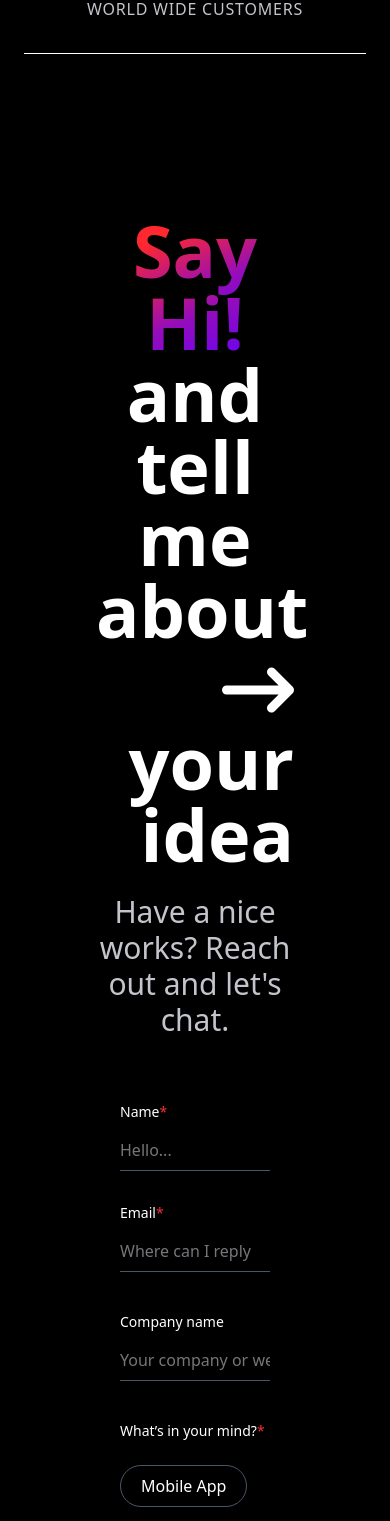
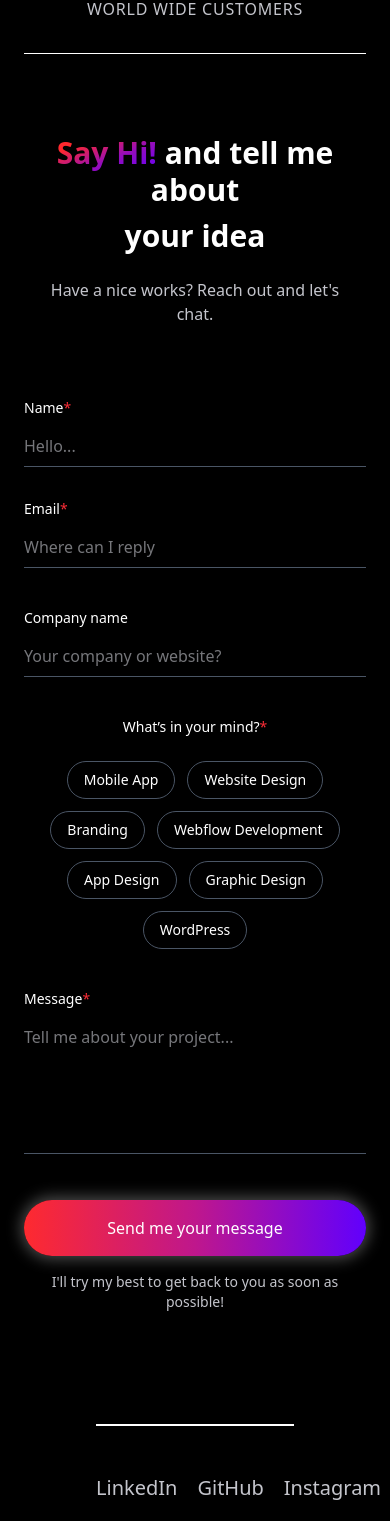
Before and after one commit to Samra720/samra-portfolio, a React (Vite) app in the folder frontend/: page / in a window 390 px wide. Shown: the part 6460-7981 px from the top of the page. Built offline with nearby package versions, Linux system fonts and the light colour scheme; the HTML template or start-up script is replaced by a standard one.

Commit message:
ContactSection made responsive

```diff
--- a/frontend/src/components/ContactSection.tsx
+++ b/frontend/src/components/ContactSection.tsx
@@ -94,13 +94,24 @@ export default function ContactSection() {
   };
 
   return (
-    <section className="px-24 mt-40">
+    <section className="px-6 md:px-12 xl:px-24 mt-20 md:mt-30 lg:mt-40">
       <div>
-        <div className="text-center">
-          <h1 className="font-bold text-7xl max-w-225 mx-auto mb-6"><span className="font-extrabold bg-clip-text text-transparent bg-[linear-gradient(to_bottom_right,#ff282e_25%,#960db9_60%,#6200fe_100%)]">Say Hi!</span> and tell me about <span className="block text-right"><FaArrowRightLong className="inline" /> your idea</span></h1>
-          <p className="text-muted text-3xl">Have a nice works? Reach out and let's chat.</p>
+        <div className="text-center mb-10 md:mb-20">
+          <h1 className="font-bold text-3xl sm:text-4xl md:text-5xl lg:6xl xl:7xl max-w-4xl mx-auto mb-6 leading-tight">
+            <span className="font-extrabold bg-clip-text text-transparent bg-[linear-gradient(to_bottom_right,#ff282e_25%,#960db9_60%,#6200fe_100%)]">
+              Say Hi!
+            </span>{" "}
+            and tell me about{" "}
+            <span className="block md:text-right mt-2 md:mt-0">
+              <FaArrowRightLong className="hidden md:inline mr-4" /> your idea
+            </span>
+          </h1>
+          <p className="text-muted text-md sm:text-xl md:text-2xl lg:text-3xl px-4">
+            Have a nice works? Reach out and let's chat.
+          </p>
         </div>
-        <div className="text-main min-h-screen px-6 py-16">
+
+        <div className="text-main min-h-screen py-8 md:py-16">
           <motion.div
             initial={{ opacity: 0, y: 40 }}
             whileInView={{ opacity: 1, y: 0 }}
@@ -108,8 +119,6 @@ export default function ContactSection() {
             className="max-w-4xl mx-auto"
           >
             <form onSubmit={handleSubmit} className="space-y-10">
-
-              {/* Honeypot Field */}
               <input
                 type="text"
                 name="website"
@@ -120,8 +129,7 @@ export default function ContactSection() {
                 className="hidden"
               />
 
-              {/* Name + Email */}
-              <div className="grid md:grid-cols-2 gap-8">
+              <div className="grid grid-cols-1 md:grid-cols-2 gap-8">
                 <div>
                   <label className="block mb-2 text-sm">
                     Name<span className="text-red-500">*</span>
@@ -129,9 +137,7 @@ export default function ContactSection() {
                   <input
                     type="text"
                     value={form.name}
-                    onChange={(e: React.ChangeEvent<HTMLInputElement>) =>
-                      setForm({ ...form, name: e.target.value })
-                    }
+                    onChange={(e) => setForm({ ...form, name: e.target.value })}
                     placeholder="Hello..."
                     className="w-full bg-transparent border-b border-gray-600 focus:border-purple-500 outline-none py-2 transition"
                   />
@@ -144,52 +150,44 @@ export default function ContactSection() {
                   <input
                     type="email"
                     value={form.email}
-                    onChange={(e: React.ChangeEvent<HTMLInputElement>) =>
-                      setForm({ ...form, email: e.target.value })
-                    }
+                    onChange={(e) => setForm({ ...form, email: e.target.value })}
                     placeholder="Where can I reply"
                     className="w-full bg-transparent border-b border-gray-600 focus:border-purple-500 outline-none py-2 transition"
                   />
                 </div>
               </div>
 
-              {/* Company */}
               <div>
                 <label className="block mb-2 text-sm">Company name</label>
                 <input
                   type="text"
                   value={form.company}
-                  onChange={(e: React.ChangeEvent<HTMLInputElement>) =>
-                    setForm({ ...form, company: e.target.value })
-                  }
+                  onChange={(e) => setForm({ ...form, company: e.target.value })}
                   placeholder="Your company or website?"
                   className="w-full bg-transparent border-b border-gray-600 focus:border-purple-500 outline-none py-2 transition"
                 />
               </div>
 
-              {/* Services */}
               <div>
-                <label className="block mb-6 text-sm">
+                <label className="block mb-6 text-sm text-center md:text-left">
                   What’s in your mind?<span className="text-red-500">*</span>
                 </label>
 
-                <div className="flex flex-wrap gap-4">
+                <div className="flex flex-wrap justify-center md:justify-start gap-3 md:gap-4">
                   {servicesList.map((service) => {
                     const isSelected = selectedServices.includes(service);
-
                     return (
                       <motion.button
                         key={service}
                         type="button"
                         layout
                         whileTap={{ scale: 0.95 }}
-                        whileHover={{ scale: 1.05 }}
+                        className={`px-4 md:px-5 py-2 rounded-full border text-sm md:text-base transition-all duration-300
+                      ${isSelected
+                            ? "bg-linear-to-r from-pink-500 to-purple-600 border-transparent shadow-lg"
+                            : "border-gray-600 hover:border-purple-500"
+                          }`}
                         onClick={() => toggleService(service)}
-                        className={`px-5 py-2 rounded-full border transition-all duration-300
-                      ${isSelected
-                            ? "bg-linear-to-r from-pink-500 to-purple-600 border-transparent shadow-lg shadow-purple-500/30"
-                            : "border-gray-600 hover:border-purple-500 hover:shadow-md hover:shadow-purple-500/20"
-                          }`}
                       >
                         {service}
                       </motion.button>
@@ -198,7 +196,6 @@ export default function ContactSection() {
                 </div>
               </div>
 
-              {/* Message */}
               <div>
                 <label className="block mb-2 text-sm">
                   Message<span className="text-red-500">*</span>
@@ -206,21 +203,18 @@ export default function ContactSection() {
                 <textarea
                   rows={5}
                   value={form.message}
-                  onChange={(e: React.ChangeEvent<HTMLTextAreaElement>) =>
-                    setForm({ ...form, message: e.target.value })
-                  }
+                  onChange={(e) => setForm({ ...form, message: e.target.value })}
                   placeholder="Tell me about your project..."
                   className="w-full bg-transparent border-b border-gray-600 focus:border-purple-500 outline-none py-2 transition resize-none"
                 />
               </div>
 
-              {/* Submit */}
-              <div className="flex flex-col justify-end w-full gap-3">
+              <div className="flex flex-col items-center md:items-end w-full gap-4">
                 <motion.button
                   type="submit"
                   whileTap={{ scale: 0.95 }}
                   disabled={loading}
-                  className="relative px-10 py-4 rounded-full font-medium text-white bg-linear-to-r from-red-500 to-purple-600 hover:from-pink-500 hover:to-indigo-600 transition-all duration-300 shadow-lg shadow-purple-500/40 hover:shadow-purple-500/60 ml-auto"
+                  className="w-full md:w-auto px-10 py-4 rounded-full font-medium text-white transition-all duration-300 shadow-lg"
                   style={{
                     backgroundImage: `linear-gradient(to right, var(--btn-grad-from), var(--btn-grad-via), var(--btn-grad-to))`,
                     boxShadow: `0 0 15px 3px var(--btn-shadow)`
@@ -228,7 +222,9 @@ export default function ContactSection() {
                 >
                   {loading ? "Sending..." : "Send me your message"}
                 </motion.button>
-                <p className="text-muted text-right">I'll try my best to get back to you as soon as possible!</p>
+                <p className="text-muted text-center md:text-right text-sm">
+                  I'll try my best to get back to you as soon as possible!
+                </p>
               </div>
             </form>
           </motion.div>
```
